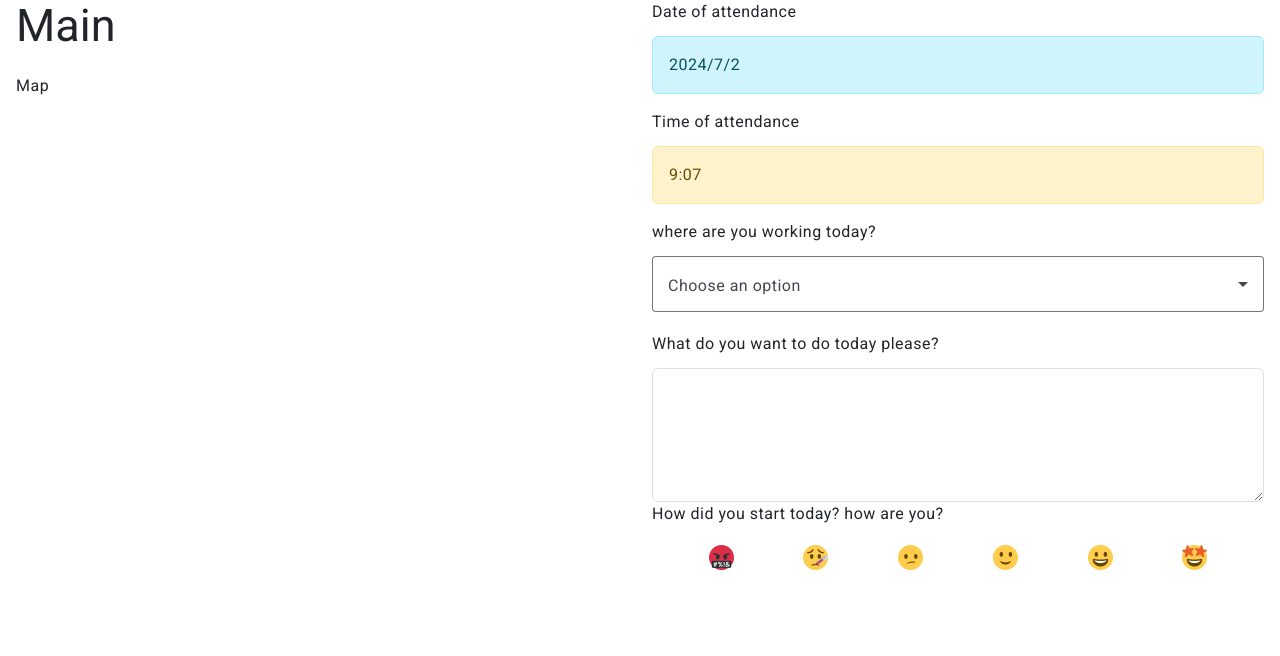
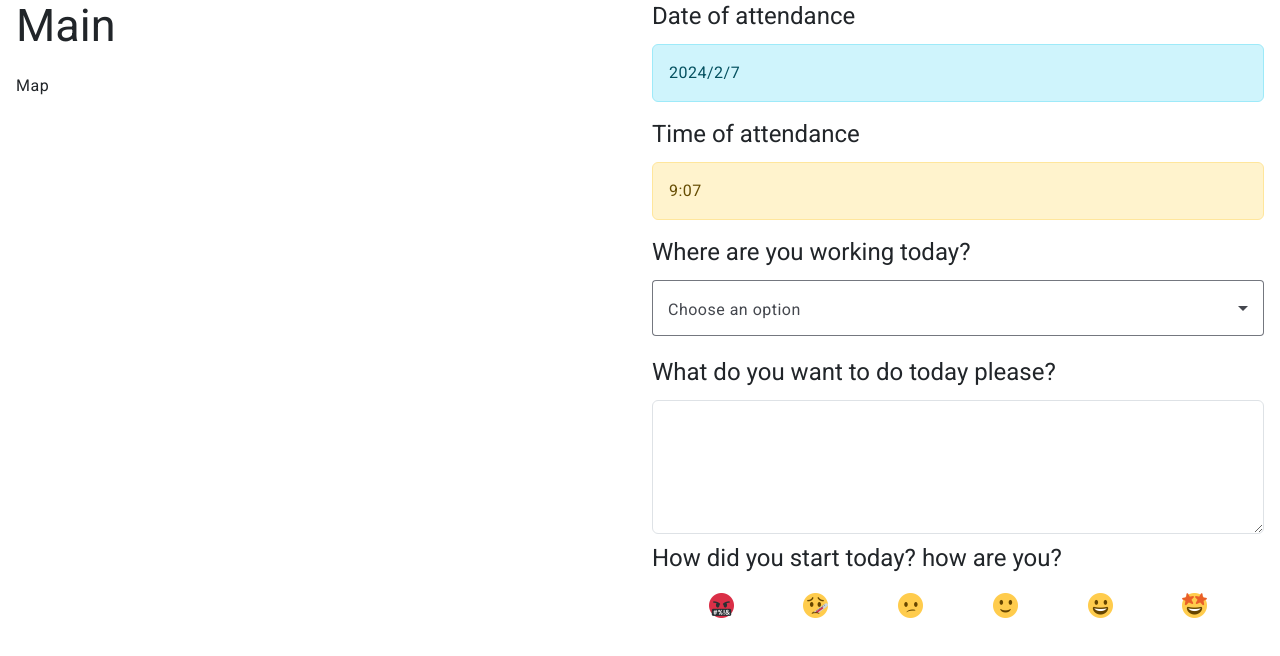
Before and after one commit to GrandAmir72/en-punch-card, an Angular app in the folder en-puch-card-app/: page /setAttendance in a window 1280 px wide. Shown: the top 656 px of the page. Built offline with nearby package versions, Linux system fonts and the light colour scheme.

Commit message:
fix attendance ui

```diff
--- a/en-puch-card-app/src/app/components/Dashboard/Attendance/attendance/attendance.component.html
+++ b/en-puch-card-app/src/app/components/Dashboard/Attendance/attendance/attendance.component.html
@@ -1,29 +1,29 @@
 <div class="row">
-    <div class="col-6">
+    <div class="col">
         <h2>Main</h2>
         <span>Map</span>
     </div>
-    <div class="col-6">
-        <p>Date of attendance</p>
+    <div class="col">
+        <h6>Date of attendance</h6>
         <div class="alert alert-info">
             {{dateAttendance}}
         </div>
-        <p>Time of attendance</p>
+        <h6>Time of attendance</h6>
         <div class="alert alert-warning">
             {{timeAttendance}}
         </div>
-        <p>where are you working today?</p>
+        <h6>Where are you working today?</h6>
         <mat-form-field class="w-100" appearance="outline">
             <mat-label>Choose an option</mat-label>
             <mat-select>
                 <mat-option value="option1">Option 1</mat-option>
-                <mat-option value="option2">Option 2 (disabled)</mat-option>
+                <mat-option value="option2">Option 2</mat-option>
                 <mat-option value="option3">Option 3</mat-option>
             </mat-select>
         </mat-form-field>
-        <p>What do you want to do today please?</p>
-        <textarea class="form-control" rows="5"></textarea>
-        <p>How did you start today? how are you?</p>
+        <h6>What do you want to do today please?</h6>
+        <textarea class="form-control my-2" rows="5"></textarea>
+        <h6>How did you start today? how are you?</h6>
         <div class="d-flex justify-content-evenly">
             @for (emojie of emojies; track $index) {
                 <button class="btn">
--- a/en-puch-card-app/src/app/components/Dashboard/Attendance/attendance/attendance.component.ts
+++ b/en-puch-card-app/src/app/components/Dashboard/Attendance/attendance/attendance.component.ts
@@ -10,8 +10,7 @@ export class AttendanceComponent implements OnInit {
   emojies = ['1','2','3','4','5','6'];
   ngOnInit(): void {
     let date = new Date();
-    this.dateAttendance =
-      date.getFullYear() + '/' + date.getMonth() + '/' + date.getDay();
+    this.dateAttendance = date.getFullYear()+'/'+date.getDay()+'/'+date.getMonth()
     let hours = date.getHours();
     let minutes = date.getMinutes();
     let stringMin;
```
